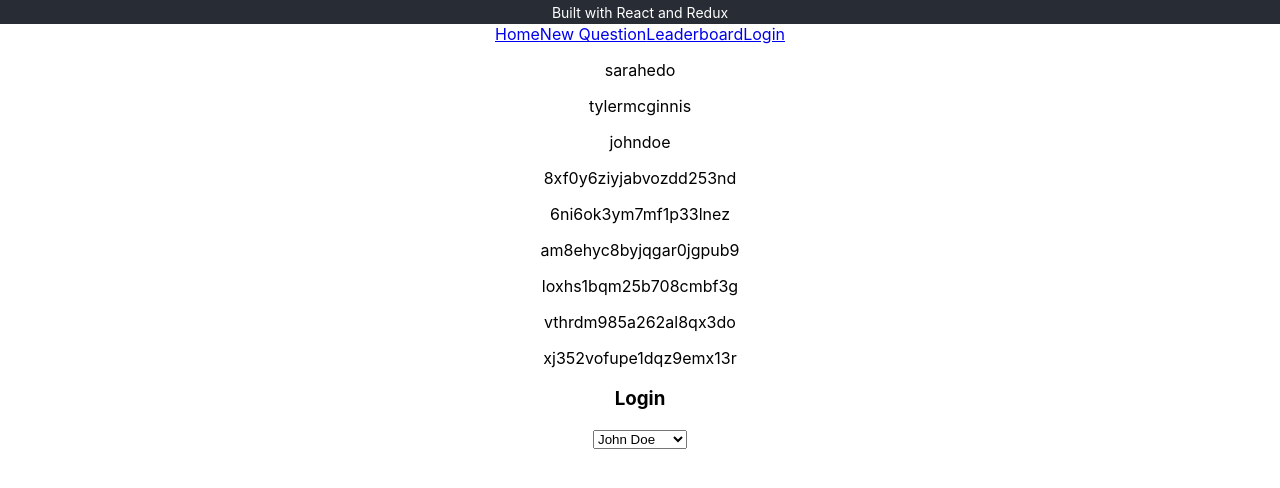
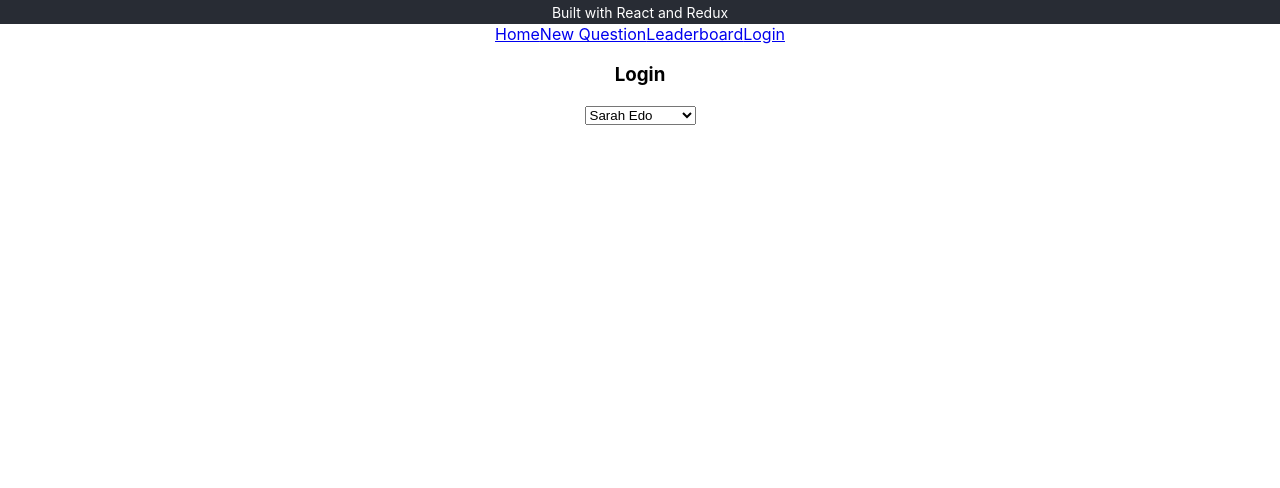
Before and after one commit to adrianve-dev/adrianve_would-you-rather, a React (Create React App) app: page /login in a window 1280 px wide. Shown: the top 488 px of the page. Built offline with nearby package versions, Linux system fonts and the light colour scheme.

Commit message:
complete login feature

```diff
--- a/src/components/App.js
+++ b/src/components/App.js
@@ -12,7 +12,6 @@ class App extends Component {
   }
 
   render(){
-    const {authedUser, users, questions} = this.props
 
     return (
       <div className="App">
@@ -20,14 +19,7 @@ class App extends Component {
           Built with React and Redux
         </header>
         <Nav />
-        {authedUser}
-        <div>
-          {Object.keys(users).map((id) => <p key={id}>{id}</p>)}
-        </div>
-        <div>
-          {Object.keys(questions).map((id) => <p key={id}>{id}</p>)}
-        </div>
-        <Route path='/login' component={Login} />
+        <Route path='/login' render={({history}) => <Login history={history}/>} />
       </div>
     );
   }
--- a/src/components/Login.js
+++ b/src/components/Login.js
@@ -1,16 +1,24 @@
 import React, { Component } from 'react'
+import {connect} from 'react-redux'
+import { setAuthedUser } from '../actions/authedUser'
 
 class Login extends Component {
+    handleLogin = (e) => {
+        e.preventDefault()
+        let id = e.target.value
+        this.props.dispatch(setAuthedUser(id))
+        this.props.history.push('/')
+    }
 
     render(){
+        const {users} = this.props
+
         return (
             <div>
                 <h3>Login</h3>
                 <div>
-                    <select name='users'>
-                        <option value='john-doe'>John Doe</option>
-                        <option value='person-one'>Person One</option>
-                        <option value='person-two'>Person Two</option>
+                    <select name='users' onChange={(e) => this.handleLogin(e)}>
+                        {Object.keys(users).map((id) => <option key={id} value={id}>{users[id].name}</option>)}
                     </select>
                 </div>
             </div>
@@ -19,4 +27,10 @@ class Login extends Component {
     }
 }
 
-export default Login;
+const mapStateToProps = ({users}) => {
+    return {
+        users
+    }
+}
+
+export default connect(mapStateToProps)(Login);
--- a/src/components/Nav.js
+++ b/src/components/Nav.js
@@ -1,19 +1,30 @@
-import React from 'react'
+import React, { Component } from 'react'
+import {connect} from 'react-redux'
 import {Link} from 'react-router-dom'
 
-function Nav (props) {
-    const {authedUser} = props
+class Nav extends Component {
+
+    render(){
+        const {authedUser, users} = this.props
         return (
             <div>
                 <Link to='/' >Home</Link>
                 <Link to='/#' >New Question</Link>
                 <Link to='/#' >Leaderboard</Link>
                 {!authedUser
-                ? <Link to='/login' >Login</Link>
-                : <span>Welcome {authedUser}</span>
+                    ? <Link to='/login'>Login</Link>
+                    : <span>Welcome, {users[authedUser].name}</span>
                 }
             </div>
         );
     }
+}
 
-export default Nav;
+const mapStateToProps = ({authedUser, users}) => {
+    return {
+        authedUser,
+        users
+    }
+}
+
+export default connect(mapStateToProps)(Nav);
```
Lines whose indentation alone changed are shown as unchanged.
